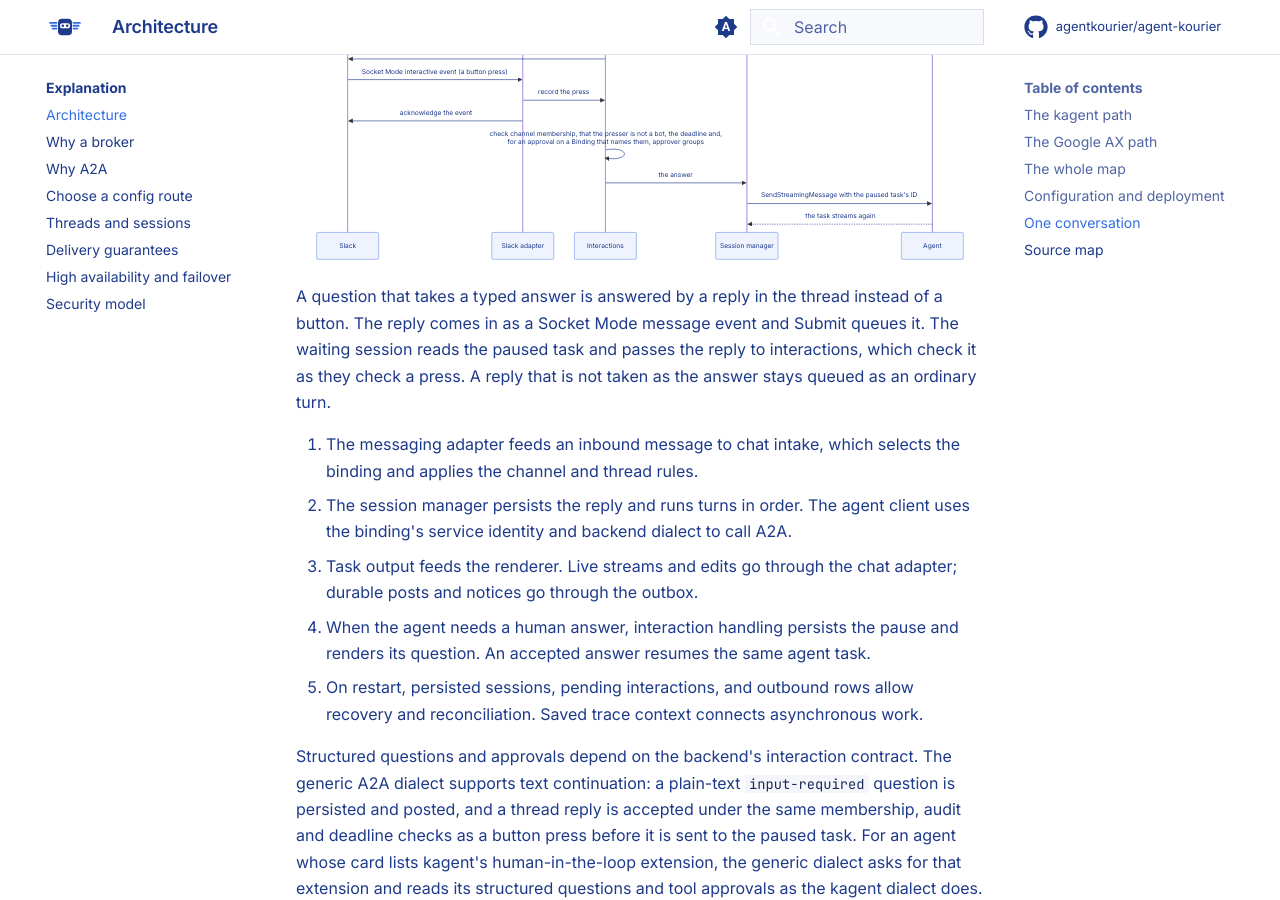
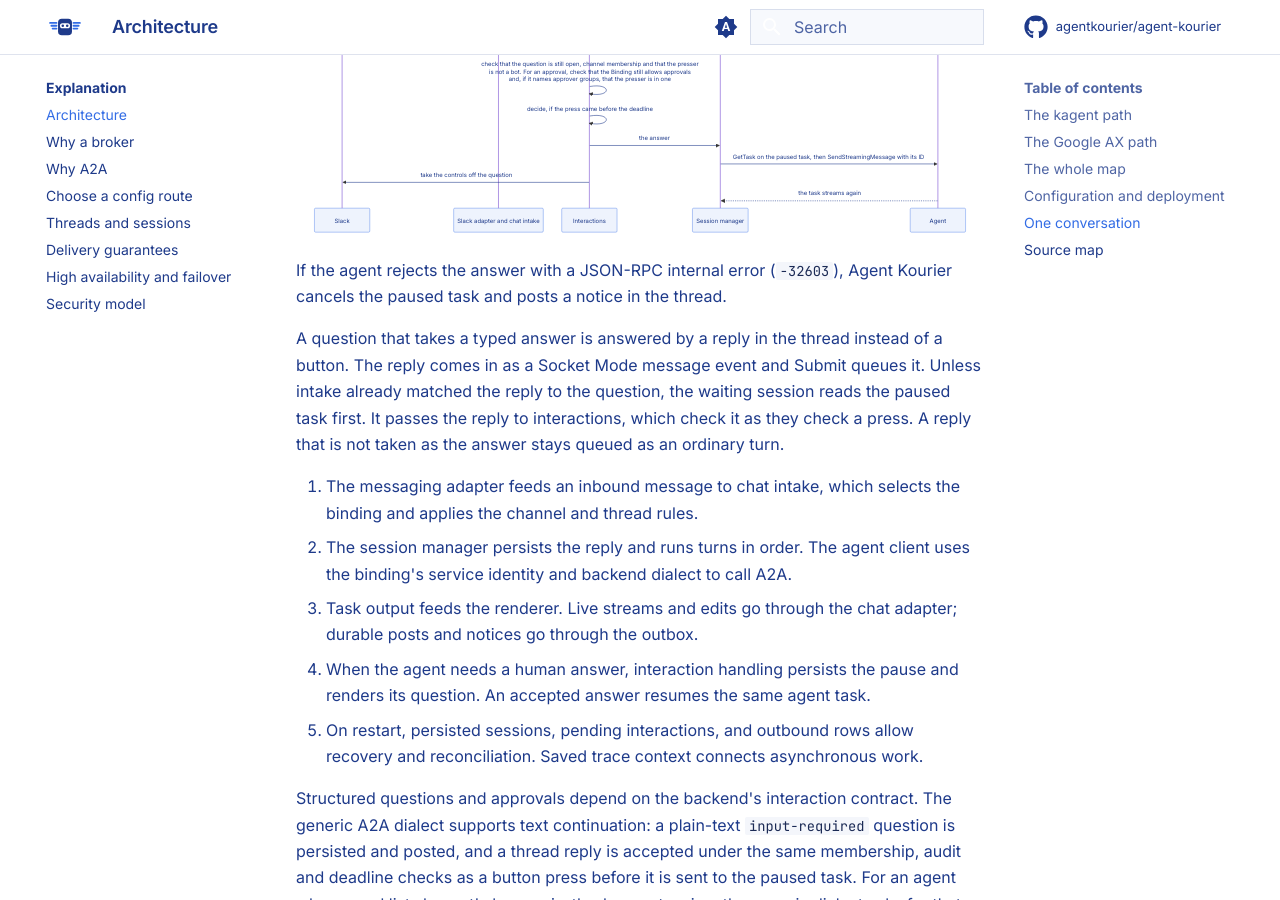
Before and after one commit to agentkourier/agent-kourier, an MkDocs documentation site: the page built from docs/explanation/architecture.md, in a window 1280 px wide and 900 px high, scrolled down 5127 px. Built offline with MkDocs 1.6.1 and Material for MkDocs 9.7.7, drawn with Linux system fonts in a browser that asks for light colours; comment, search, counter and statistics services are not loaded.

Commit message:
docs(architecture): correct the sequence diagrams after review
- Start the Slack stream once, on the first output, and append after.
- Draw the reconnect inside the streaming loop: reading goes on over
  the new subscription.
- The acknowledgment reaction is conditional and its emoji configurable.
- Press checks in the code's order: an open question, membership, not a
  bot, then for an approval that the Binding still allows them and the
  approver groups. The deadline is checked when the answer is decided.
- The answer reads the paused task before it is sent, the prompt loses
  its controls after, and a -32603 rejection cancels the task with a
  notice.
- Name the press path "Slack adapter and chat intake" in both diagrams,
  and say when the typed-answer path reads the paused task.

````diff
--- a/docs/explanation/architecture.md
+++ b/docs/explanation/architecture.md
@@ -140,24 +140,24 @@
     S->>A: Socket Mode event (message or app_mention)
     A->>M: Submit the turn to the Binding's session
     M->>M: write the session and queue the turn, keyed by message ID
-    M->>R: acknowledgment notice
+    M->>R: acknowledgment notice, if the Binding enables it
     M-->>A: queued, and the session's runner woken
     Note over S,M: Submit does not wait for the agent. If it returns an error, the event is left<br/>unacknowledged for Slack to send again. A message it rejects as invalid is dropped.
     par
         A->>S: acknowledge the event
     and
-        R-)S: reactions.add (hourglass), from the outbox
+        R-)S: reactions.add (hourglass by default), from the outbox
     and
         M->>G: SendStreamingMessage as the Binding's identity,<br/>with the session's contextId (none on a first turn)
     end
     loop while the task runs
         G-->>M: task, status and artifact updates
         M->>R: output so far
-        R->>S: chat.startStream, then chat.appendStream with the new text
-    end
-    opt the stream drops or stays silent too long
-        M->>G: GetTask
-        M->>G: SubscribeToTask, if the task has not ended
+        R->>S: chat.appendStream with the new text (chat.startStream the first time)
+        opt the stream drops or stays silent too long
+            M->>G: GetTask
+            M->>G: SubscribeToTask, if the task has not ended, and read on from there
+        end
     end
     G-->>M: final status, such as completed, failed or input-required
     R->>S: chat.stopStream
@@ -171,7 +171,7 @@
 ```mermaid
 sequenceDiagram
     participant S as Slack
-    participant A as Slack adapter
+    participant A as Slack adapter and chat intake
     participant I as Interactions
     participant M as Session manager
     participant G as Agent
@@ -181,16 +181,21 @@
     S->>A: Socket Mode interactive event (a button press)
     A->>I: record the press
     A->>S: acknowledge the event
-    I->>I: check channel membership, that the presser is not a bot, the deadline and,<br/>for an approval on a Binding that names them, approver groups
+    I->>I: check that the question is still open, channel membership and that the presser<br/>is not a bot. For an approval, check that the Binding still allows approvals<br/>and, if it names approver groups, that the presser is in one
+    I->>I: decide, if the press came before the deadline
     I->>M: the answer
-    M->>G: SendStreamingMessage with the paused task's ID
+    M->>G: GetTask on the paused task, then SendStreamingMessage with its ID
+    I->>S: take the controls off the question
     G-->>M: the task streams again
 ```
 
+If the agent rejects the answer with a JSON-RPC internal error (`-32603`), Agent Kourier cancels the paused task and
+posts a notice in the thread.
+
 A question that takes a typed answer is answered by a reply in the thread instead of a button. The reply comes in as
-a Socket Mode message event and Submit queues it. The waiting session reads the paused task and passes the reply to
-interactions, which check it as they check a press. A reply that is not taken as the answer stays queued as an
-ordinary turn.
+a Socket Mode message event and Submit queues it. Unless intake already matched the reply to the question, the
+waiting session reads the paused task first. It passes the reply to interactions, which check it as they check a
+press. A reply that is not taken as the answer stays queued as an ordinary turn.
 
 1. The messaging adapter feeds an inbound message to chat intake, which selects
    the binding and applies the channel and thread rules.
````
